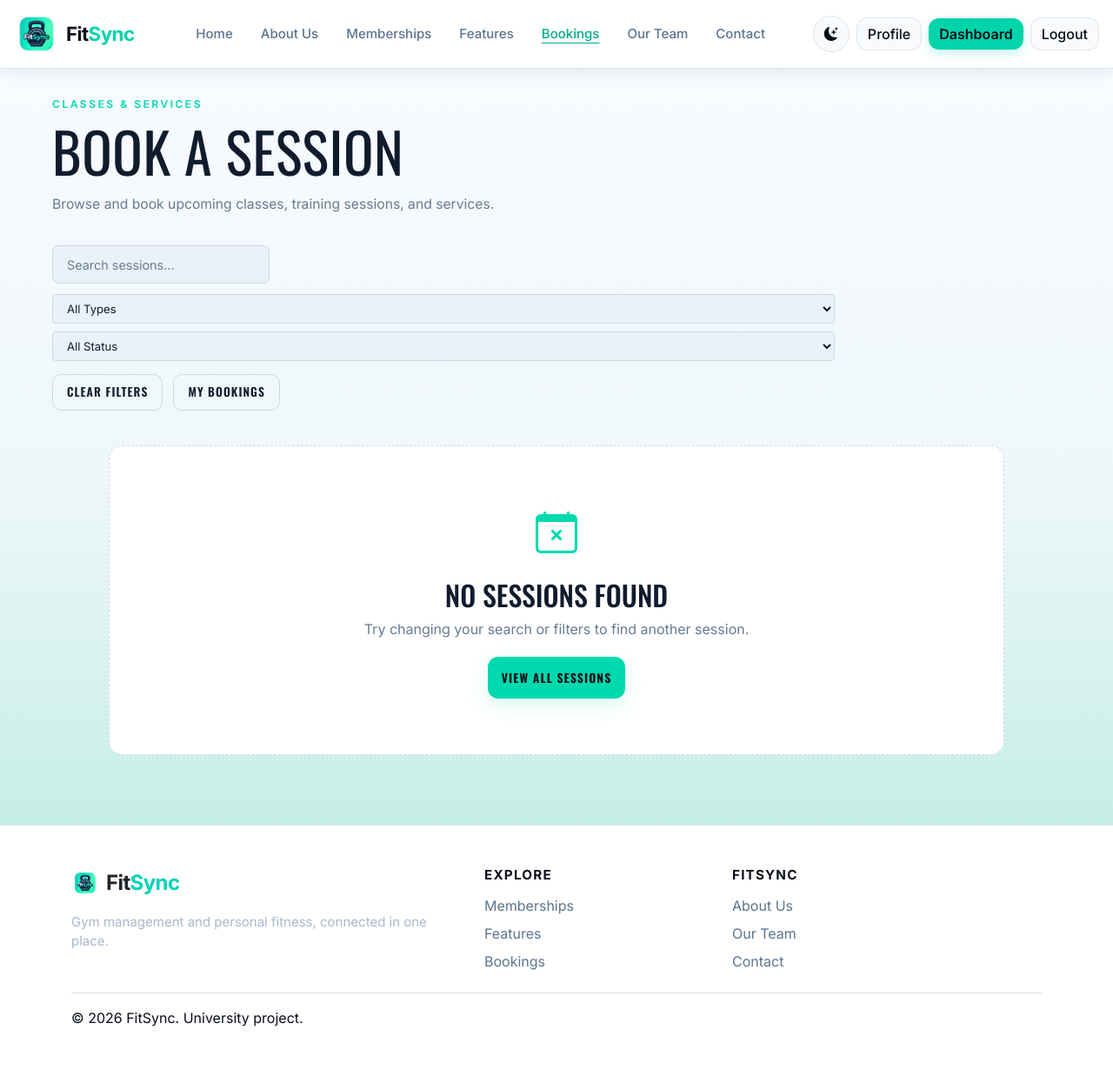
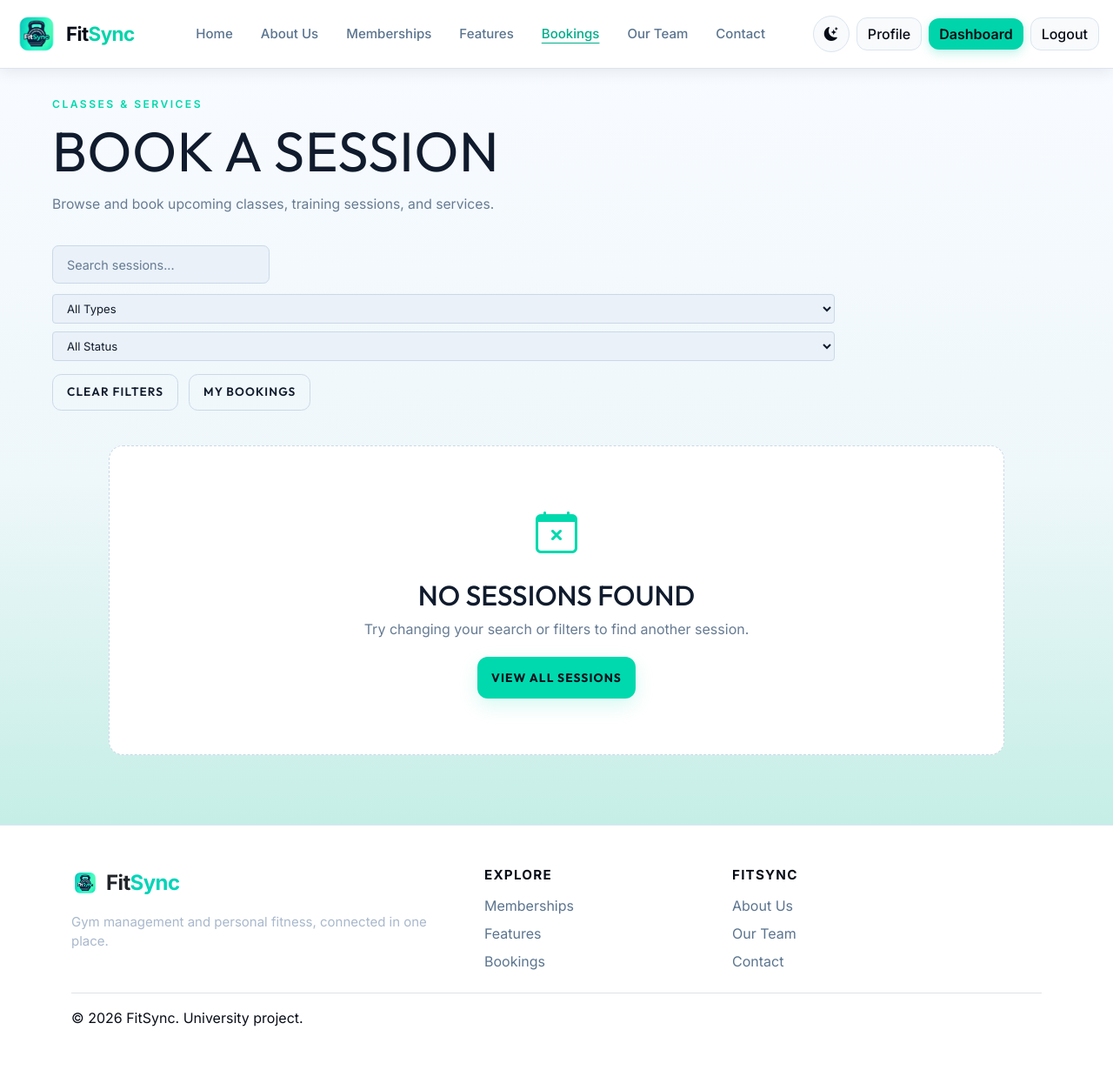
Before and after one commit to hanshineeteeluckdherry-rgb/FitSync, a Django app: page /bookings/ in a window 1280 px wide. Shown: the whole page at 87% size. Run offline with Django 5.2, Linux system fonts and the light colour scheme; the visitor is signed in with stand-in values (Sample User, id 1); data comes from the database, SQL or seed files in the repository; data that the repository does not hold is empty.

Commit message:
Align booking typography with site design

```diff
--- a/static/css/bookings.css
+++ b/static/css/bookings.css
@@ -433,7 +433,7 @@ html[data-theme="dark"] {
 .figma-booking-heading h1 {
     margin: 0;
     color: var(--figma-booking-text);
-    font-family: "Oswald", sans-serif;
+    font-family: "Outfit", sans-serif;
     font-size: clamp(2.5rem, 5vw, 4rem);
     font-weight: 400;
     letter-spacing: 0.01em;
@@ -531,7 +531,7 @@ html[data-theme="dark"] {
     border-radius: 0.65rem;
     color: var(--figma-booking-text);
     background: transparent;
-    font-family: "Oswald", sans-serif;
+    font-family: "Outfit", sans-serif;
     font-size: 0.85rem;
     font-weight: 600;
     letter-spacing: 0.08em;
@@ -595,7 +595,7 @@ html[data-theme="dark"] {
 .figma-session-type {
     overflow: hidden;
     color: var(--figma-booking-accent);
-    font-family: "Oswald", sans-serif;
+    font-family: "Outfit", sans-serif;
     font-size: 0.72rem;
     font-weight: 500;
     letter-spacing: 0.2em;
@@ -612,7 +612,7 @@ html[data-theme="dark"] {
     justify-content: center;
     padding: 0.35rem 0.75rem;
     border-radius: 999px;
-    font-family: "Oswald", sans-serif;
+    font-family: "Outfit", sans-serif;
     font-size: 0.68rem;
     font-weight: 600;
     letter-spacing: 0.14em;
@@ -633,7 +633,7 @@ html[data-theme="dark"] {
 .figma-session-name {
     margin: 0.6rem 0 0;
     color: var(--figma-booking-text);
-    font-family: "Oswald", sans-serif;
+    font-family: "Outfit", sans-serif;
     font-size: 1.25rem;
     font-weight: 400;
     line-height: 1.25;
@@ -714,7 +714,7 @@ html[data-theme="dark"] {
     color: var(--figma-booking-button-text);
     background-color: var(--figma-booking-accent);
     box-shadow: 0 8px 22px rgba(0, 220, 174, 0.16);
-    font-family: "Oswald", sans-serif;
+    font-family: "Outfit", sans-serif;
     font-size: 0.86rem;
     font-weight: 700;
     letter-spacing: 0.08em;
@@ -774,7 +774,7 @@ html[data-theme="dark"] {
             rgba(240, 165, 0, 0.10) 38%,
             rgba(240, 165, 0, 0.10) 100%
         );
-    font-family: "Oswald", sans-serif;
+    font-family: "Outfit", sans-serif;
     font-size: 0.7rem;
     font-weight: 600;
     letter-spacing: 0.14em;
@@ -799,7 +799,7 @@ html[data-theme="dark"] {
 
 .figma-no-sessions h2 {
     margin: 1rem 0 0.5rem;
-    font-family: "Oswald", sans-serif;
+    font-family: "Outfit", sans-serif;
     font-weight: 500;
     text-transform: uppercase;
 }
--- a/templates/bookings/schedule.html
+++ b/templates/bookings/schedule.html
@@ -9,7 +9,7 @@
 <!-- Condensed font used by the Figma booking design. -->
 <link rel="preconnect" href="https://fonts.googleapis.com">
 <link rel="preconnect" href="https://fonts.gstatic.com" crossorigin>
-<link href="https://fonts.googleapis.com/css2?family=Oswald:wght@400;500;600;700&display=swap"
+<link href="https://fonts.googleapis.com/css2?family=Outfit:wght@400;500;600;700&display=swap"
       rel="stylesheet">
 
 <!-- Styles used by the booking schedule and My Bookings pages. -->
```
